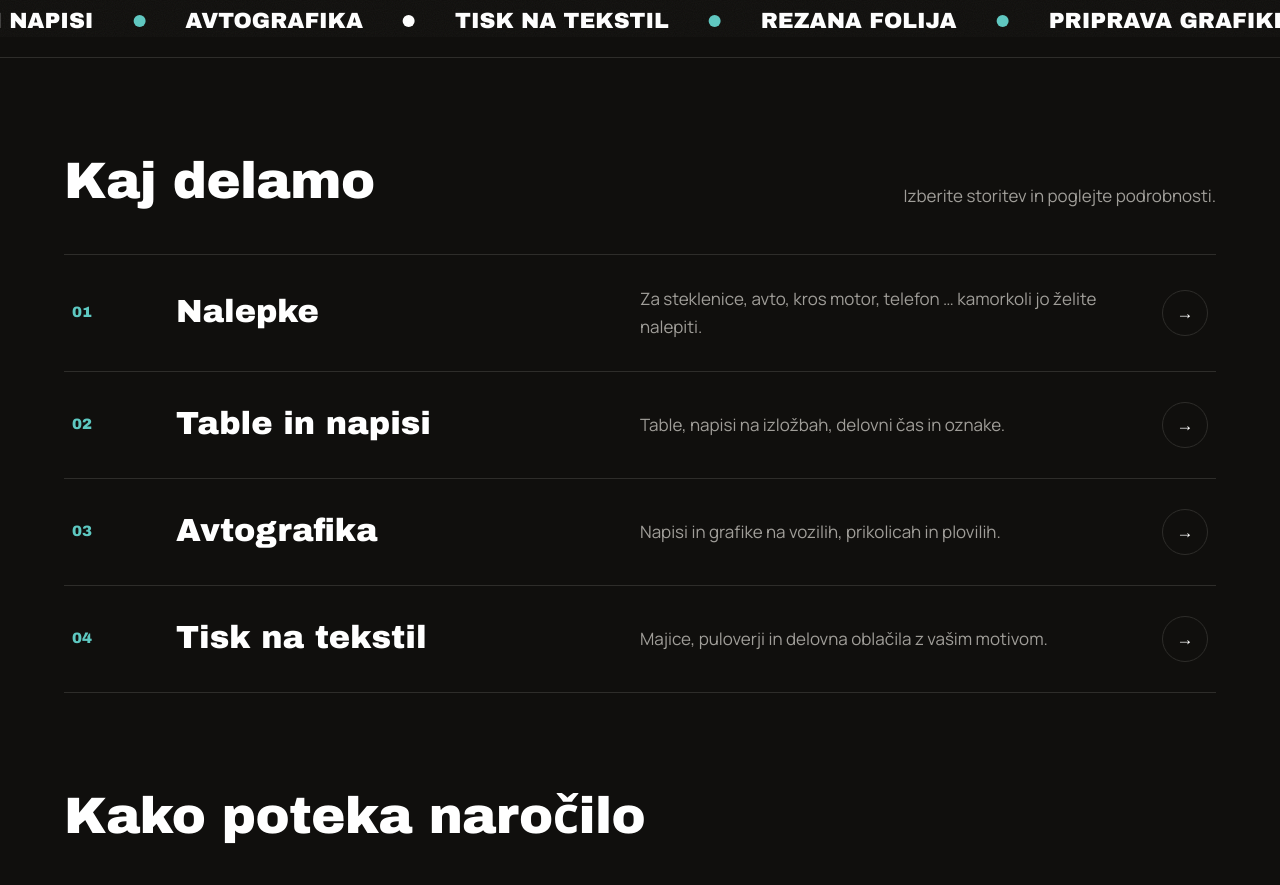
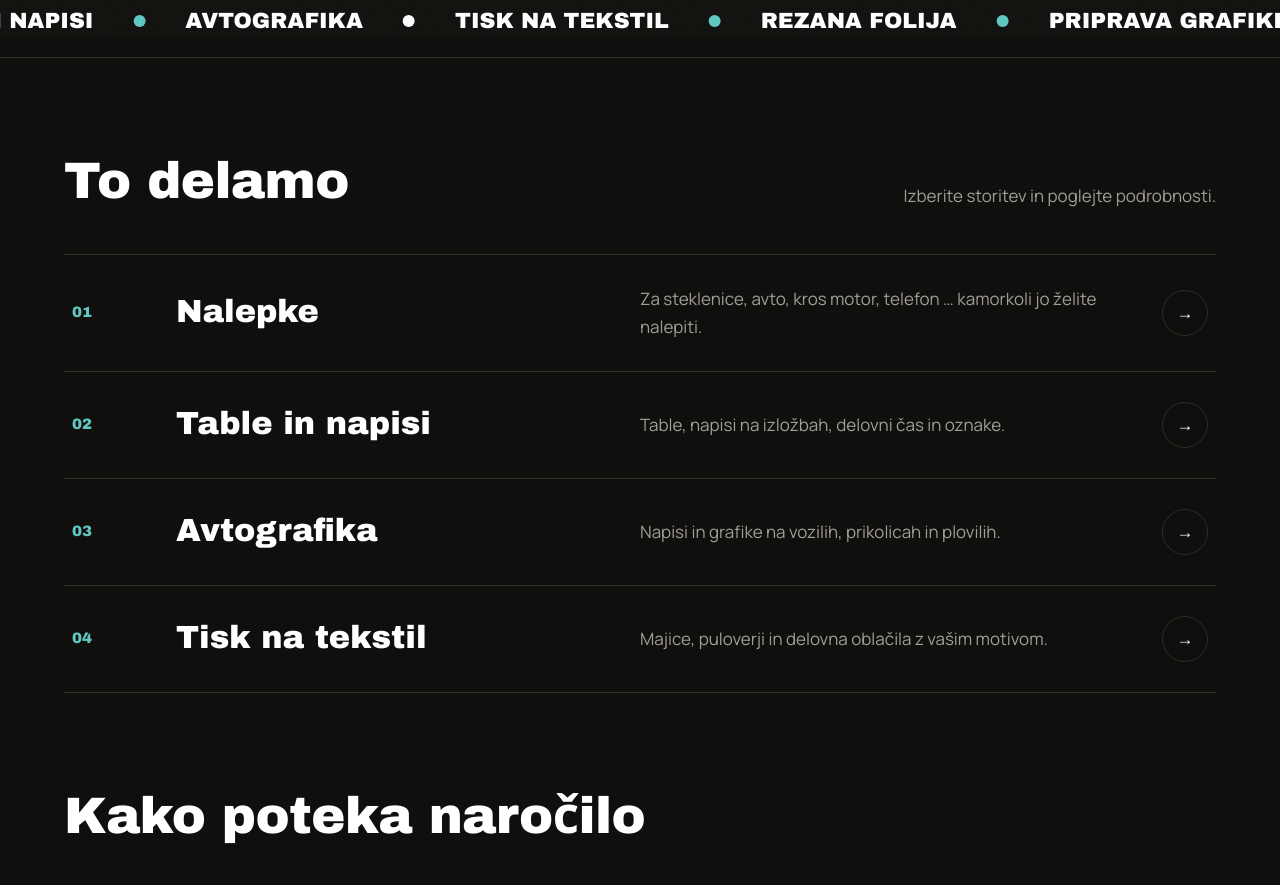
Before and after one commit to infoprintexdesign-pixel/printex-spletna-stran, a plain HTML site: page site/index.html in a window 1280 px wide. Shown: the part 763-1648 px from the top of the page. Drawn offline with nearby package versions, Linux system fonts and the light colour scheme; a web font is replaced by a local one.

Commit message:
Naslov »Kaj delamo« spremenjen v »To delamo«
Co-Authored-By: Claude Opus 5.5 <noreply@anthropic.com>
Claude-Session: https://claude.ai/code/session_01FrsVte8zBpeFfhSJHuD9jb

```diff
--- a/site/index.html
+++ b/site/index.html
@@ -326,7 +326,7 @@ html.js-anim .strip .track{animation:none}
   <section>
     <div class="wrap">
       <div class="sec-head">
-        <h2>Kaj delamo</h2>
+        <h2>To delamo</h2>
         <p>Izberite storitev in poglejte podrobnosti.</p>
       </div>
       <div class="svc-list">
```
